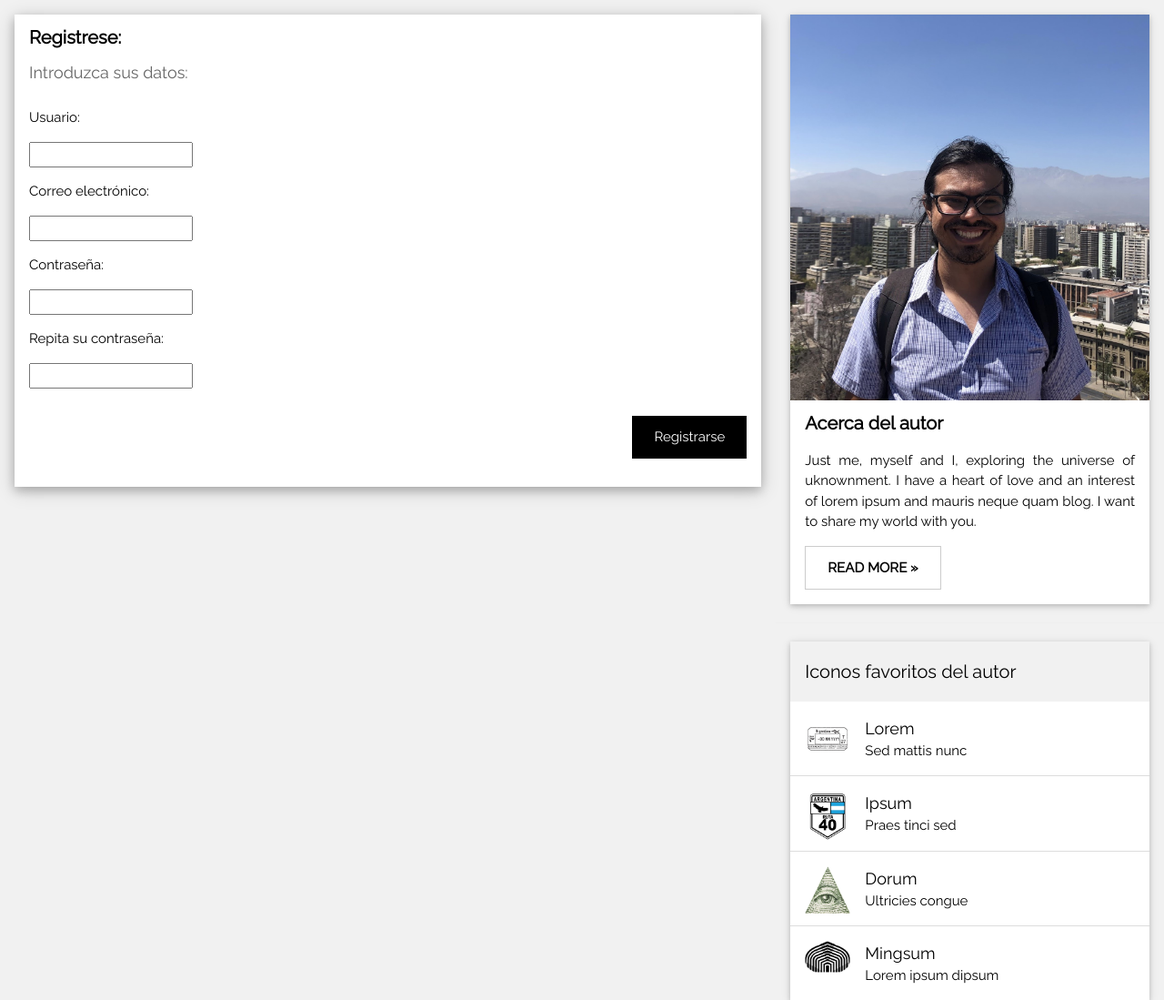
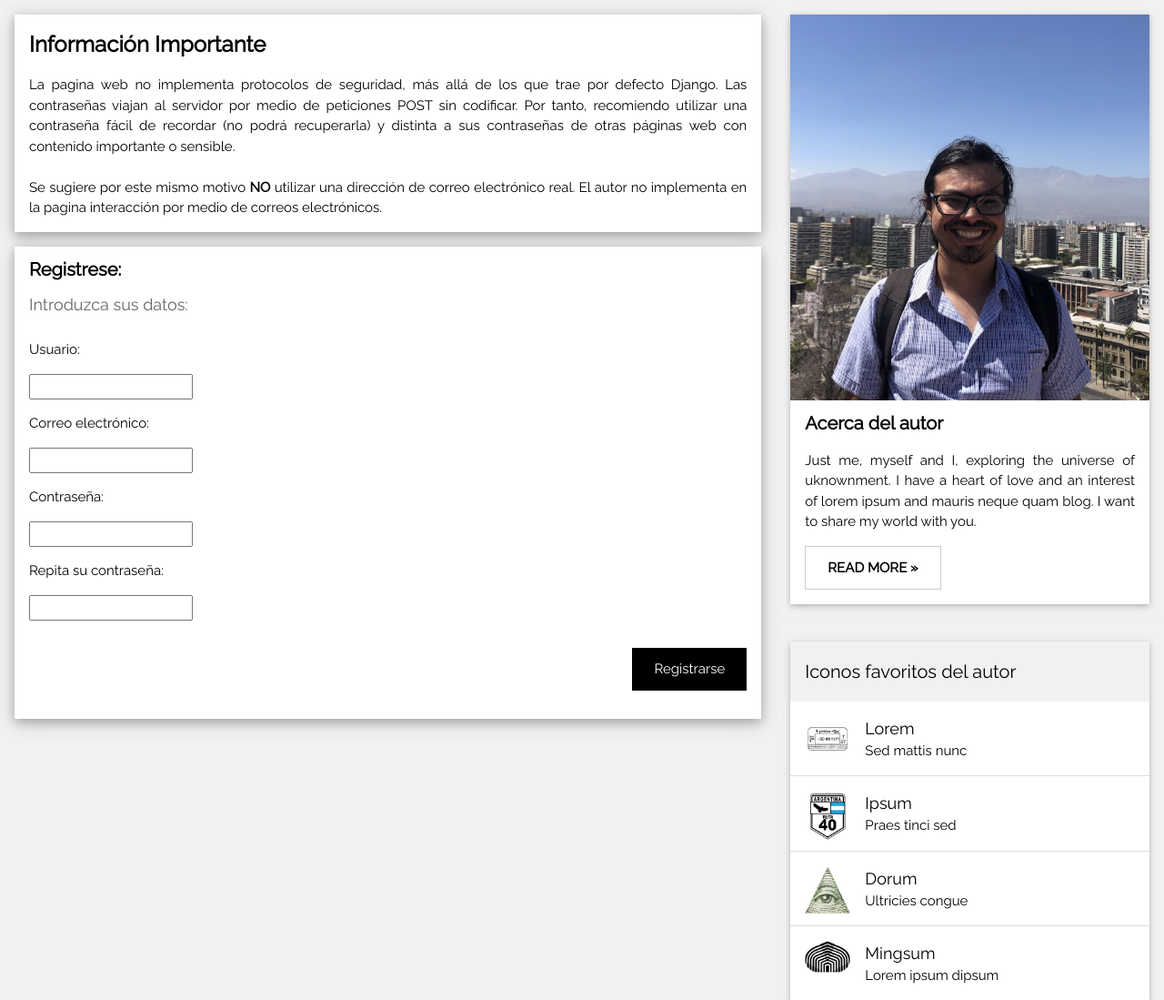
Before and after one commit to romeroluisraul/proyecto_final_coder, a Django app: page /authentication/singup/ in a window 1280 px wide. Shown: the part 209-1308 px from the top of the page at 91% size. Run offline with Django 4.2, Linux system fonts and the light colour scheme.

```diff
--- a/proyecto_final/templates/comentarios.html
+++ b/proyecto_final/templates/comentarios.html
@@ -7,7 +7,7 @@
     <div class="w3-container">
         <h3><b>P&aacutegina de Comentarios del Post</b></h3>
         <h4><b>{{post.title}}</b></h4>
-        <h5>{{post.subtitle}}.<span class="w3-opacity"> {{post.date|date:"D M d, Y."}}</span></h5>
+        <h5>{{post.subtitle}}<span class="w3-opacity"> {{post.date|date:"D M d, Y."}}</span></h5>
     </div>
     <hr>
 </div>
--- a/proyecto_final/templates/registro_usuarios.html
+++ b/proyecto_final/templates/registro_usuarios.html
@@ -17,6 +17,20 @@
 {% endif %}
 
 {% if not request.user.is_authenticated %}
+
+<div class="w3-card-4 w3-margin w3-white">
+    <div class="w3-container">
+        <p><h3><b>Informaci&oacuten Importante</b></h3></p>
+        <p align="justify">La pagina web no implementa protocolos de seguridad, m&aacutes all&aacute
+           de los que trae por defecto Django. Las contrase&ntildeas viajan al servidor por medio de peticiones POST sin codificar.
+           Por tanto, recomiendo utilizar una contrase&ntildea f&aacutecil de
+           recordar (no podr&aacute recuperarla) y distinta a sus contrase&ntildeas de otras p&aacuteginas web
+           con contenido importante o sensible.<br><br>
+           Se sugiere por este mismo motivo <b>NO</b> utilizar una direcci&oacuten de correo electr&oacutenico real.
+           El autor no implementa en la pagina interacci&oacuten por medio de correos electr&oacutenicos.
+        </del></p>
+    </div>
+</div>
 
 <div class="w3-card-4 w3-margin w3-white">
     <div class="w3-container">
--- a/proyecto_final/urls.py
+++ b/proyecto_final/urls.py
@@ -29,7 +29,7 @@ from django.urls import reverse
 urlpatterns = [
     path('admin/', admin.site.urls),
     path('home/', contenido.home, name = 'home'),
-    path('author/', contenido.autor, name = 'autor'),
+    path('about/', contenido.autor, name = 'autor'),
     path('posts/', include("contenido.urls")),
     path('authentication/', include("autenticacion.urls")),
 ]
```
Also changed, not shown: proyecto_final/templates/autor.html (+9 -8 lines), README.txt, db.sqlite3, proyecto_final/static/django_logo-removebg.png (added), proyecto_final/static/geopandas-removebg.png (added), proyecto_final/static/sin_usar/django_logo.jpg (renamed from proyecto_final/static/django_logo.jpg), proyecto_final/static/sin_usar/geopandas.png (renamed from proyecto_final/static/geopandas.png), proyecto_final/static/sin_usar/sklearn_logo_recorte.png (renamed from proyecto_final/static/sklearn_logo_recorte.png), proyecto_final/static/sin_usar/statsmodels.jpg (renamed from proyecto_final/static/statsmodels.jpg), proyecto_final/static/sklearn_logo_recorte-removebg.png (added), proyecto_final/static/statsmodels-removebg.png (added).
